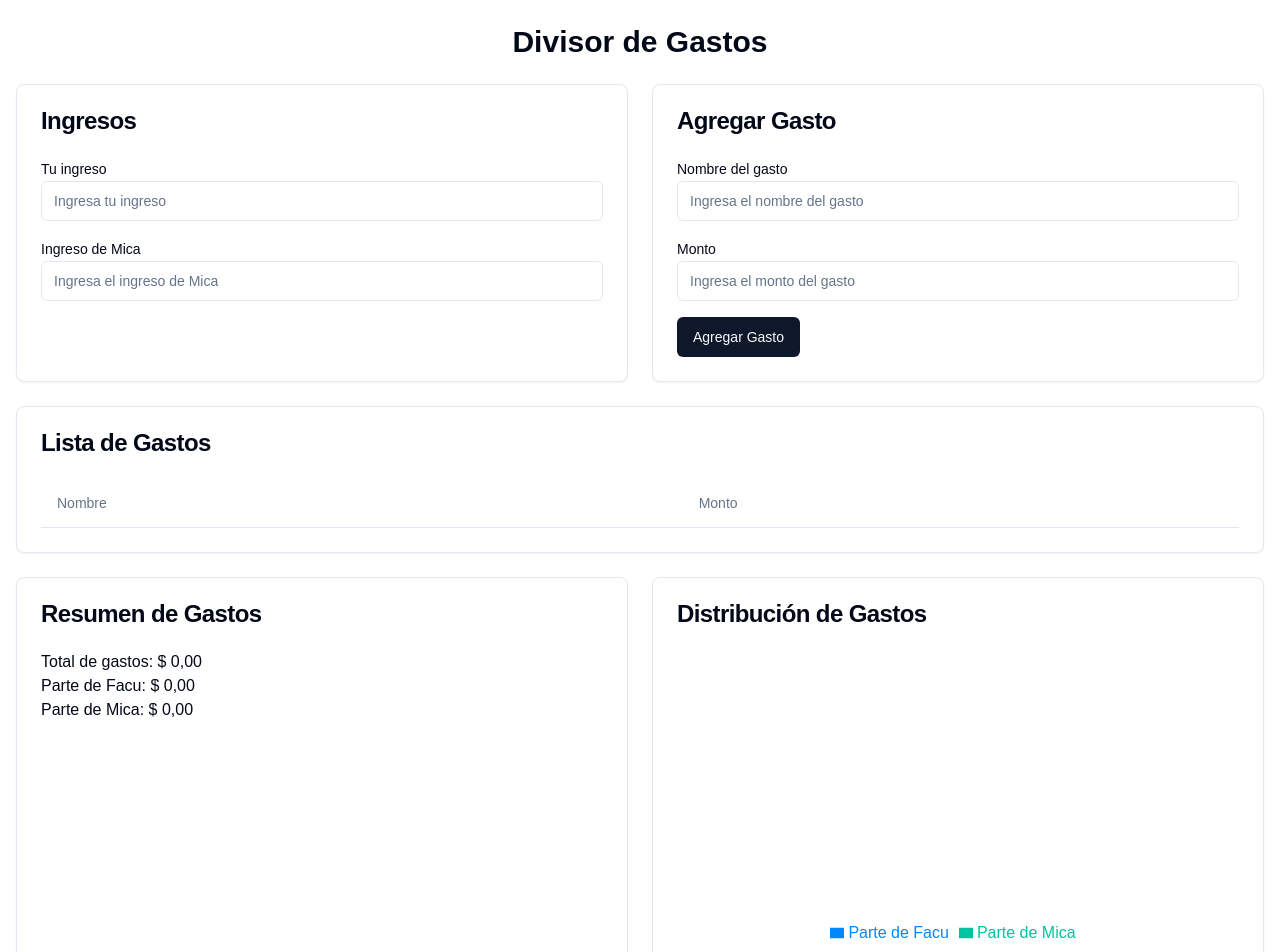
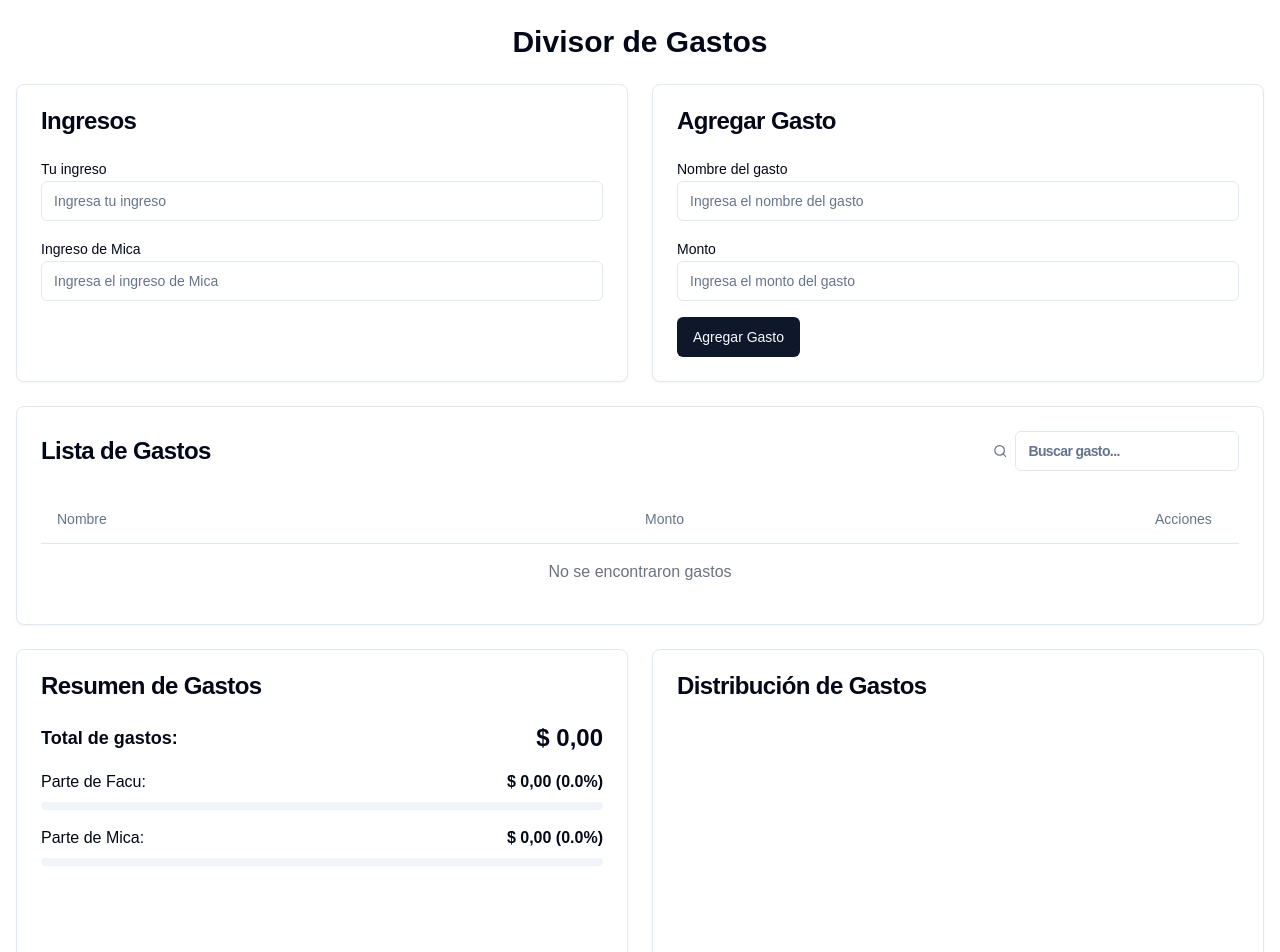
Before and after one commit to urionafacu/fair-split, a Next.js app: page / in a window 1280 px wide. Shown: the top 952 px of the page. Built offline with nearby package versions, Linux system fonts and the light colour scheme.

Commit message:
feat: improve expense list

```diff
--- a/package.json
+++ b/package.json
@@ -10,6 +10,7 @@
   },
   "dependencies": {
     "@radix-ui/react-label": "^2.1.0",
+    "@radix-ui/react-progress": "^1.1.0",
     "@radix-ui/react-slot": "^1.1.0",
     "class-variance-authority": "^0.7.0",
     "clsx": "^2.1.1",
--- a/src/components/ExpenseList.tsx
+++ b/src/components/ExpenseList.tsx
@@ -1,4 +1,4 @@
-import React from "react";
+import React, { useState } from "react";
 import { Card, CardContent, CardHeader, CardTitle } from "@/components/ui/card";
 import {
   Table,
@@ -8,17 +8,42 @@
   TableHeader,
   TableRow,
 } from "@/components/ui/table";
+import { Input } from "@/components/ui/input";
+import { Button } from "@/components/ui/button";
+import { Trash2, Search } from "lucide-react";
 import { Expense } from "@/types";
+import { formatCurrency } from "@/utils/numberFormat";
 
 interface ExpenseListProps {
   expenses: Expense[];
+  onDeleteExpense: (index: number) => void;
 }
 
-export default function ExpenseList({ expenses }: ExpenseListProps) {
+export default function ExpenseList({
+  expenses,
+  onDeleteExpense,
+}: ExpenseListProps) {
+  const [searchTerm, setSearchTerm] = useState("");
+
+  const filteredExpenses = expenses.filter((expense) =>
+    expense.name.toLowerCase().includes(searchTerm.toLowerCase())
+  );
+
   return (
-    <Card>
+    <Card className="w-full">
       <CardHeader>
-        <CardTitle>Lista de Gastos</CardTitle>
+        <CardTitle className="flex justify-between items-center">
+          <span>Lista de Gastos</span>
+          <div className="flex items-center space-x-2">
+            <Search className="w-4 h-4 text-gray-500" />
+            <Input
+              placeholder="Buscar gasto..."
+              value={searchTerm}
+              onChange={(e) => setSearchTerm(e.target.value)}
+              className="max-w-xs"
+            />
+          </div>
+        </CardTitle>
       </CardHeader>
       <CardContent>
         <Table>
@@ -26,17 +51,32 @@
             <TableRow>
               <TableHead>Nombre</TableHead>
               <TableHead>Monto</TableHead>
+              <TableHead className="w-[100px]">Acciones</TableHead>
             </TableRow>
           </TableHeader>
           <TableBody>
-            {expenses.map((expense, index) => (
+            {filteredExpenses.map((expense, index) => (
               <TableRow key={index}>
-                <TableCell>{expense.name}</TableCell>
-                <TableCell>${Number(expense.amount).toFixed(2)}</TableCell>
+                <TableCell className="font-medium">{expense.name}</TableCell>
+                <TableCell>{formatCurrency(Number(expense.amount))}</TableCell>
+                <TableCell>
+                  <Button
+                    variant="ghost"
+                    size="icon"
+                    onClick={() => onDeleteExpense(index)}
+                  >
+                    <Trash2 className="h-4 w-4" />
+                  </Button>
+                </TableCell>
               </TableRow>
             ))}
           </TableBody>
         </Table>
+        {filteredExpenses.length === 0 && (
+          <div className="text-center py-4 text-gray-500">
+            No se encontraron gastos
+          </div>
+        )}
       </CardContent>
     </Card>
   );
--- a/src/components/ExpenseSummary.tsx
+++ b/src/components/ExpenseSummary.tsx
@@ -1,5 +1,6 @@
 import React from "react";
 import { Card, CardContent, CardHeader, CardTitle } from "@/components/ui/card";
+import { Progress } from "@/components/ui/progress";
 import { formatCurrency } from "@/utils/numberFormat";
 
 interface ExpenseSummaryProps {
@@ -9,19 +10,47 @@
 }
 
 export default function ExpenseSummary({
-  totalExpenses,
-  partFacu,
-  partMica,
+  totalExpenses = 0,
+  partFacu = 0,
+  partMica = 0,
 }: ExpenseSummaryProps) {
+  const percentageFacu = (partFacu / totalExpenses) * 100;
+  const percentageMica = (partMica / totalExpenses) * 100;
+
   return (
-    <Card>
+    <Card className="w-full">
       <CardHeader>
         <CardTitle>Resumen de Gastos</CardTitle>
       </CardHeader>
       <CardContent>
-        <p>Total de gastos: {formatCurrency(totalExpenses)}</p>
-        <p>Parte de Facu: {formatCurrency(partFacu)}</p>
-        <p>Parte de Mica: {formatCurrency(partMica)}</p>
+        <div className="space-y-4">
+          <div className="flex justify-between items-center">
+            <span className="text-lg font-semibold">Total de gastos:</span>
+            <span className="text-2xl font-bold">
+              {formatCurrency(totalExpenses)}
+            </span>
+          </div>
+          <div className="space-y-2">
+            <div className="flex justify-between items-center">
+              <span>Parte de Facu:</span>
+              <span className="font-semibold">
+                {formatCurrency(partFacu)} (
+                {(isNaN(percentageFacu) ? 0 : percentageFacu).toFixed(1)}%)
+              </span>
+            </div>
+            <Progress value={percentageFacu} className="h-2" />
+          </div>
+          <div className="space-y-2">
+            <div className="flex justify-between items-center">
+              <span>Parte de Mica:</span>
+              <span className="font-semibold">
+                {formatCurrency(partMica)} (
+                {(isNaN(percentageMica) ? 0 : percentageMica).toFixed(1)}%)
+              </span>
+            </div>
+            <Progress value={percentageMica} className="h-2" />
+          </div>
+        </div>
       </CardContent>
     </Card>
   );
--- /dev/null
+++ b/src/components/ui/progress.tsx
@@ -0,0 +1,28 @@
+"use client"
+
+import * as React from "react"
+import * as ProgressPrimitive from "@radix-ui/react-progress"
+
+import { cn } from "@/lib/utils"
+
+const Progress = React.forwardRef<
+  React.ElementRef<typeof ProgressPrimitive.Root>,
+  React.ComponentPropsWithoutRef<typeof ProgressPrimitive.Root>
+>(({ className, value, ...props }, ref) => (
+  <ProgressPrimitive.Root
+    ref={ref}
+    className={cn(
+      "relative h-4 w-full overflow-hidden rounded-full bg-secondary",
+      className
+    )}
+    {...props}
+  >
+    <ProgressPrimitive.Indicator
+      className="h-full w-full flex-1 bg-primary transition-all"
+      style={{ transform: `translateX(-${100 - (value || 0)}%)` }}
+    />
+  </ProgressPrimitive.Root>
+))
+Progress.displayName = ProgressPrimitive.Root.displayName
+
+export { Progress }
```
Also changed, not shown: 1 other file (tests, documents, lock files or other folders).
